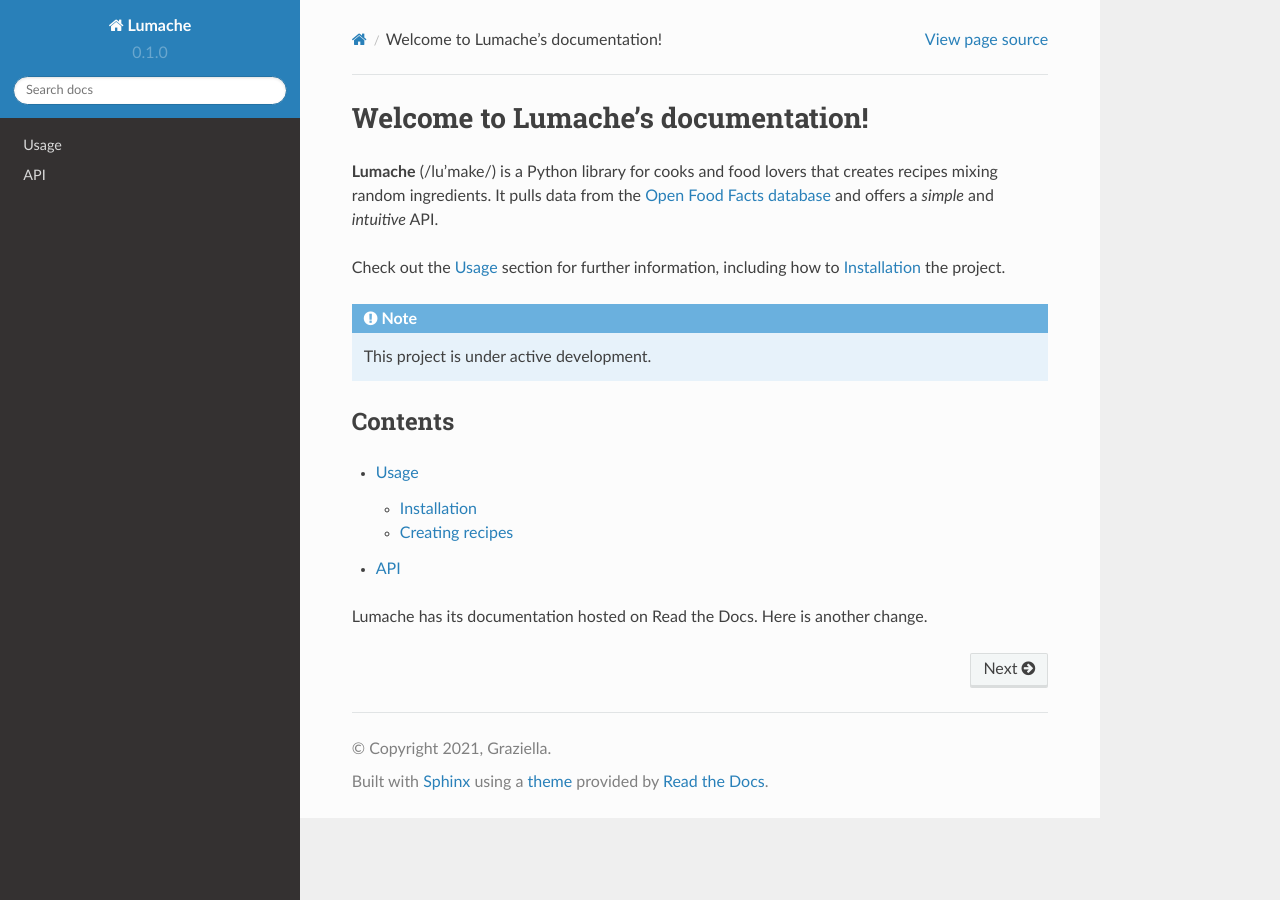
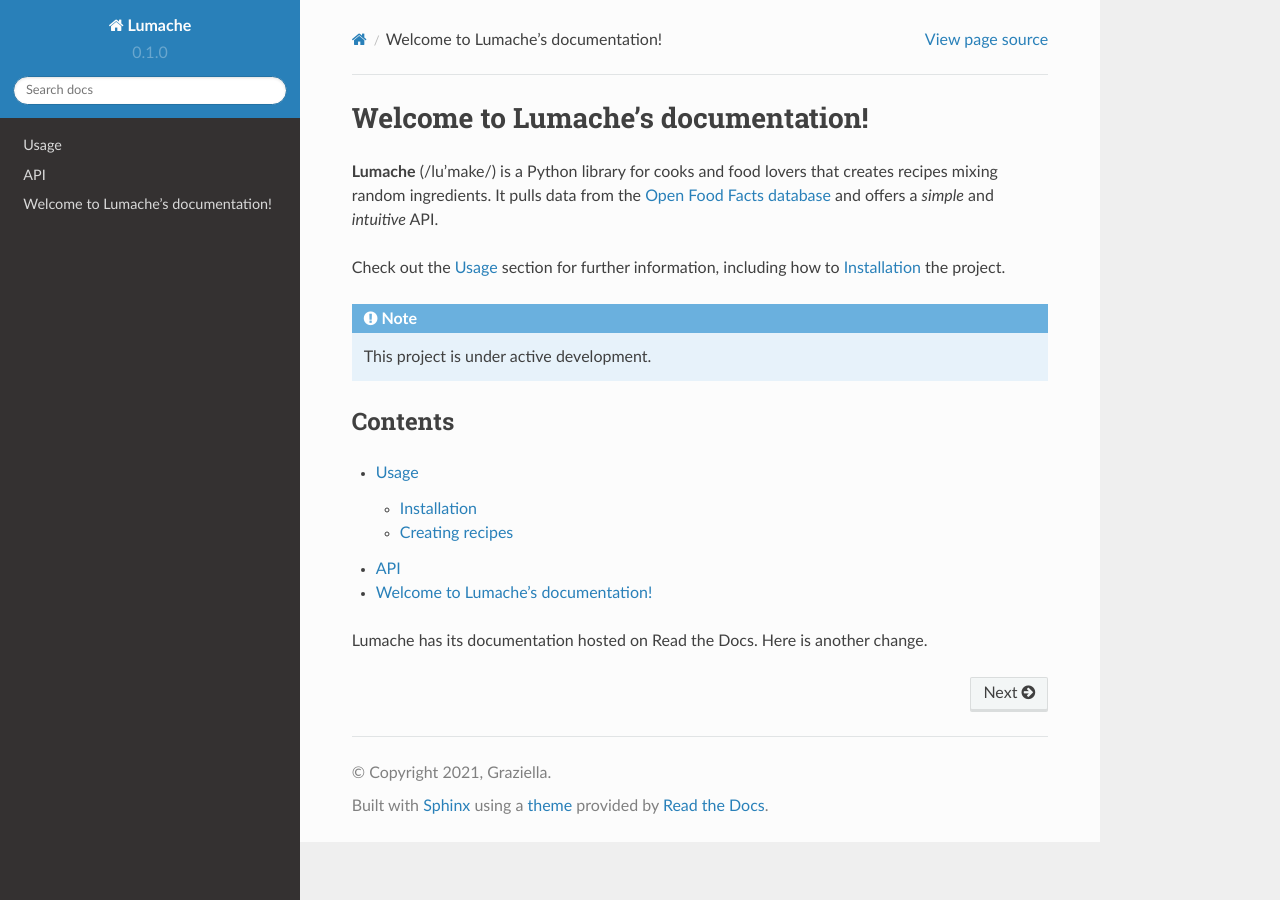
Before and after one commit to viktorb1/ctix-sdk, a Sphinx documentation site: the page built from docs/source/index.rst, in a window 1280 px wide. Built offline with Sphinx 7.4.7 and the Read the Docs theme 2.0.0, drawn with Linux system fonts in a browser that asks for light colours.

Commit message:
Update test.rst

```diff
--- a/docs/source/test.rst
+++ b/docs/source/test.rst
@@ -1,3 +1,6 @@
+Welcome to Lumache's documentation!
+===================================
+
 ..codeblock:: python
    from integration.ctix import CTIX
 
```
